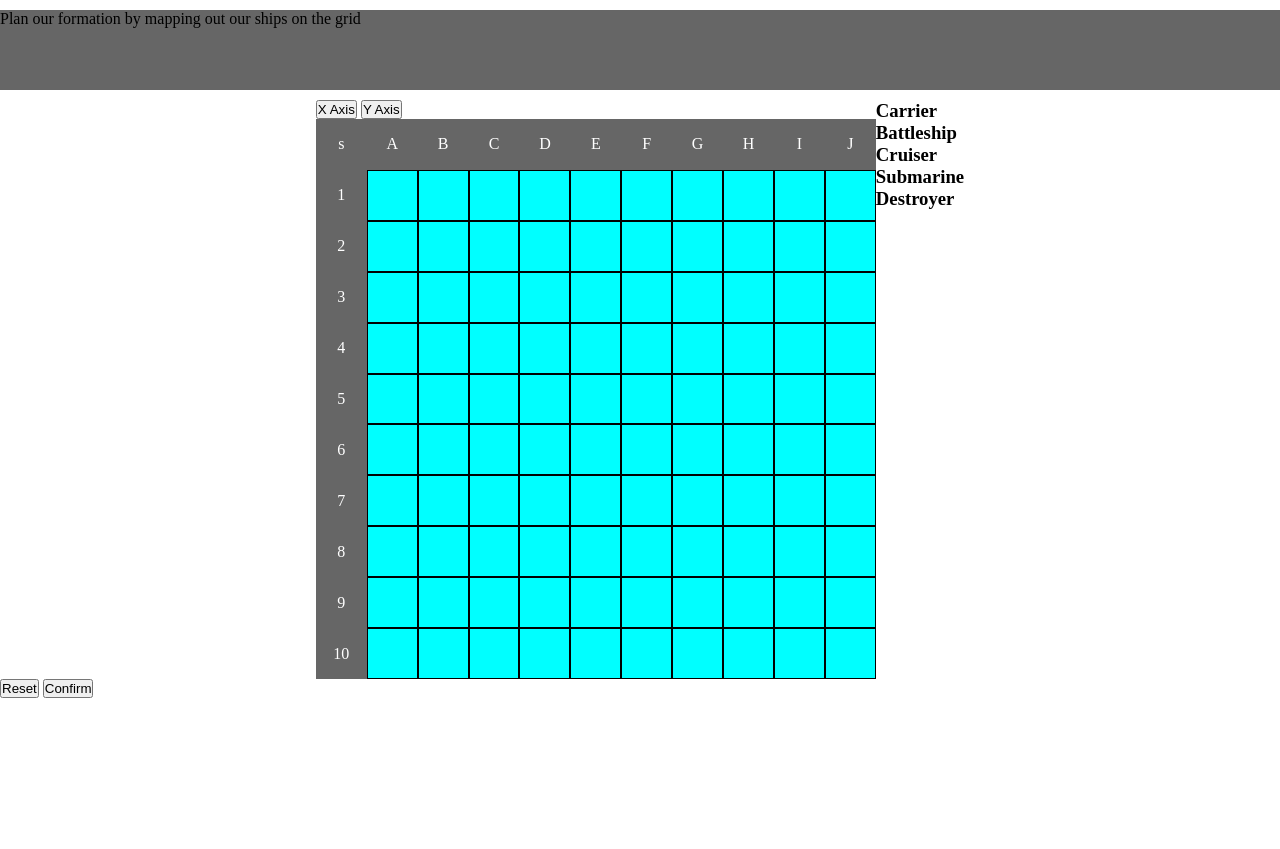
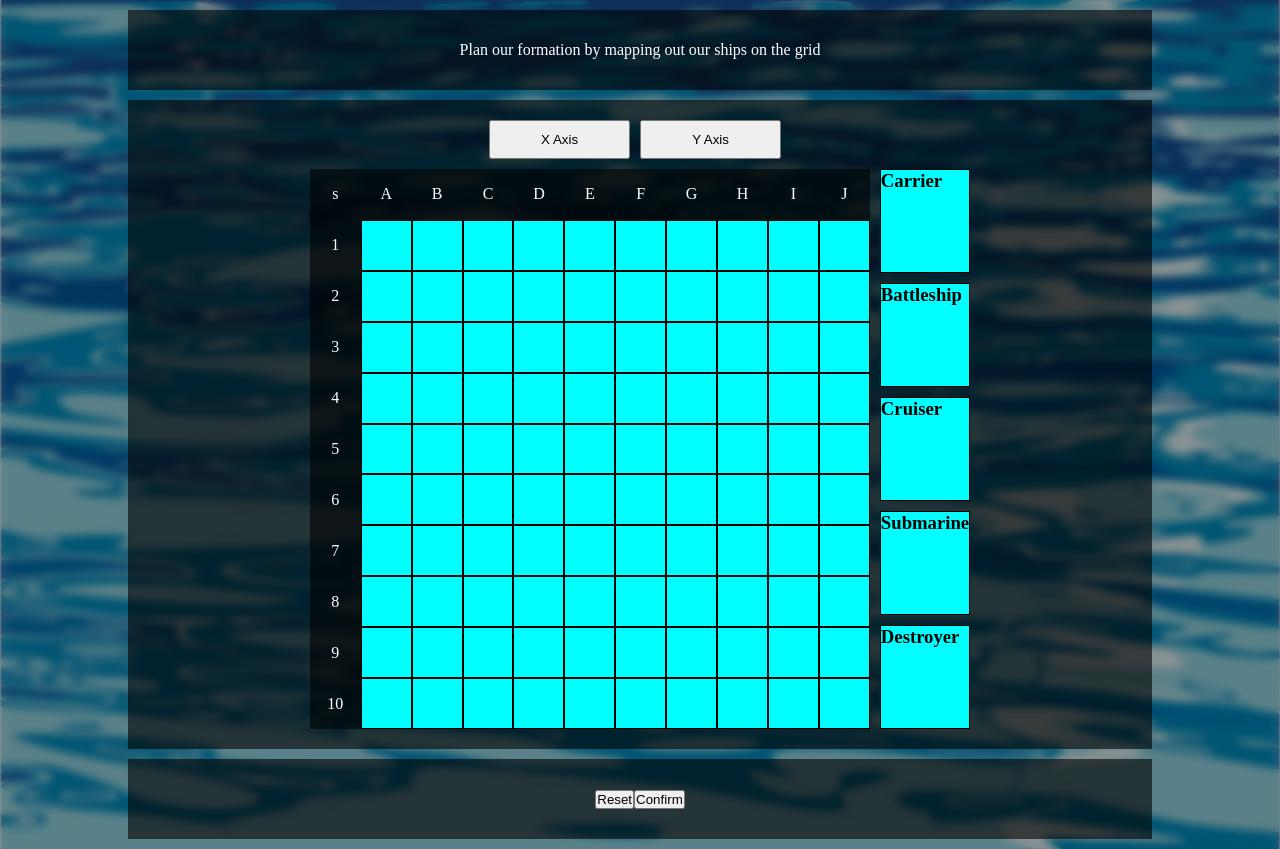
Before and after one commit to VMQ30/Battleship, a plain HTML site: page index.html in a window 1280 px wide. Before the commit the page ends 800 px from the top, so only its background shows below. Drawn offline with Linux system fonts and the light colour scheme.

Commit message:
did more layouting and designing

```diff
--- a/index.html
+++ b/index.html
@@ -4,9 +4,10 @@
         <meta charset="UTF-8">
         <meta name="viewport" content="width=device-width, initial-scale=1.0">
         <title>BattleShip</title>
-        <link href = 'style.css' rel = 'stylesheet'
+        <link href = 'style.css' rel = 'stylesheet'>
     </head>
     <body>
+
         <header>
             <img class = 'npc-icon'>
             <p class = 'npc-dialogue'>Plan our formation by mapping out our ships on the grid</p>
@@ -14,13 +15,12 @@
 
         <main>
             <div class = 'main-content'>
-                <div class = 'main-battle'>
                 <div class = 'ship-rotation'>
                     <button class = 'horizontal'>X Axis</button>
                     <button class = 'vertical'>Y Axis</button>
                 </div>
 
-
+                <div class = 'main-battle'>
                     <div class = 'battle-area'>
                         <div class = 'battle-grid'>
                             <div class = 'header'>s</div>
@@ -146,27 +146,23 @@
                             <div></div>
                         </div>
                     </div>
-                </div>
 
                     <div class = 'ship-sidebar'>
                         <div class = 'ships'>
                             <h3>Carrier</h3>
                         </div>
-
                         <div class = 'ships'>
                             <h3>Battleship</h3>
                         </div>
-
                         <div class = 'ships'>
                             <h3>Cruiser</h3>
                         </div>
-
                         <div class = 'ships'>
                             <h3>Submarine</h3>
                         </div>
-
                         <div class = 'ships'>
                             <h3>Destroyer</h3>
+                        </div>
                     </div>
                 </div>
             </div>
@@ -176,5 +172,7 @@
             <button class = 'reset'>Reset</button>
             <button class = 'Confirm'>Confirm</button>
         </footer>
+
+        <div class = 'overlay'></div>
     </body>
 </html>
--- a/style.css
+++ b/style.css
@@ -4,35 +4,71 @@
     box-sizing: border-box;
 }
 
-header{
+html{
+    margin: 0;
+    padding: 0;
+}
+.overlay{
+    height: 100%;
+    width: 100vw;
+    background-color: rgba(0,0,0,0.4);
+    position: fixed;
+    top:0;
+    left:0;
+    z-index: 0;
+}
+
+body{
+    background-image: url('./water.jpg');
+    padding: 10px 10vw;
+    background-repeat: no-repeat;
+    background-size: cover;
+    backdrop-filter: blur(4px);
+}
+
+header, footer{
     display: flex;
     background-color: rgba(0,0,0,0.6);
-    width: 100vw;
     height: 10vh;
-    margin: 10px 0;
+    justify-content: center;
+    align-items: center;
+    position:relative;
+    z-index: 10;
+    color:white
 }
 
 main{
     display: flex;
     justify-content: center;
+    position: relative;
+    z-index: 10;
+    margin: 10px 0;
 }
+
 .main-content{
+    background-color: rgba(0,0,0,0.6);
+    width: 80vw;
+    padding: 20px;
+}
+
+.ship-rotation{
+    display: flex;
+    justify-content: center;
+    align-items: center;
+    padding-bottom: 10px;
+}
+
+.ship-rotation button{
+    margin-right: 10px;
+    padding: 10px 50px;
+    cursor: pointer;
+}
+
+.main-battle{
     display: flex;
     justify-content: center;
 }
 
-.main-battle{
-    width: 100%;
-}
-.letter-header{
-    display: flex;
-    width: 100%;
-    justify-content: space-between;
-}
-.battle-area{
-    display: flex;
-
-}
 .battle-grid{
     width: 70vh;
     height: 70vh;
@@ -40,6 +76,17 @@ main{
     display: grid;
     grid-template-columns: repeat(11, 1fr);
     grid-template-rows: repeat(11, 1fr);
+    margin-right: 10px;
+}
+
+.letter-header{
+    display: flex;
+    width: 100%;
+    justify-content: space-between;
+}
+
+.battle-area{
+    display: flex;
 }
 
 .battle-grid div{
@@ -59,3 +106,17 @@ main{
     color: white;
     cursor:auto
 }
+
+.ship-sidebar{
+    display: grid;
+    grid-template-columns: 1fr;
+    flex-direction: column;
+    justify-content: space-between;
+    gap: 10px;
+}
+
+.ships{
+    background-color: aqua;
+    border: 1px solid black;
+    cursor: move;
+}
```
Also changed, not shown: water.jpg (added). Lines whose indentation alone changed are shown as unchanged.
